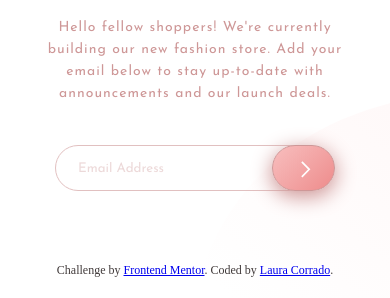
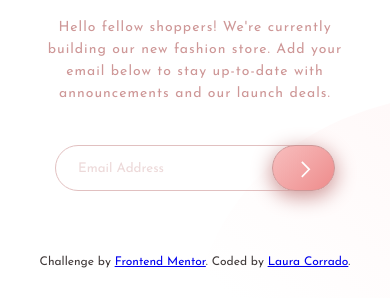
Before and after one commit to Corfaya/base-apparel-coming-soon-master, a plain HTML site: page index.html in a window 390 px wide. Shown: the part 546-844 px from the top of the page. Drawn offline with nearby package versions, Linux system fonts and the light colour scheme.

Commit message:
Fixed errors

```diff
--- a/style.css
+++ b/style.css
@@ -176,6 +176,7 @@ footer {
     bottom: 20px;
     text-align: center;
     color: var(--dark-grayish-red);
+    font-family: var(--font);
 }
 
 /* Media Queries */
@@ -290,6 +291,8 @@ footer {
     }
 
     footer {
+        position: absolute;
+        bottom: 30px;
         font-size: 12px;
     }
 }
```
Also changed, not shown: design/desktop design Laura.png (added), design/mobile design Laura.png (added), images/desktop design.png (deleted), images/mobile design.png (deleted), 1 other file.
